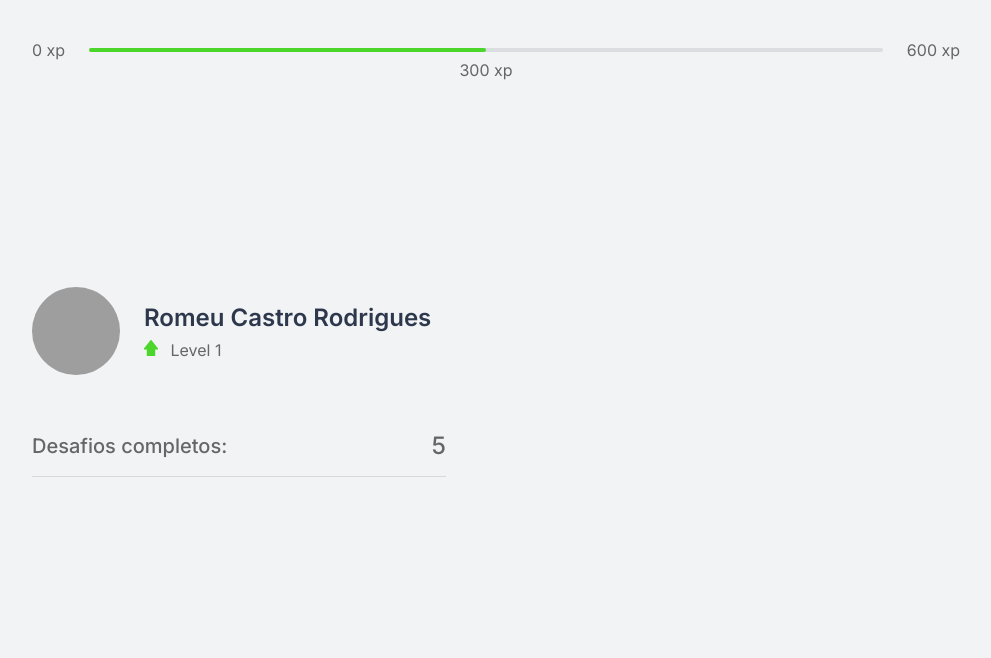
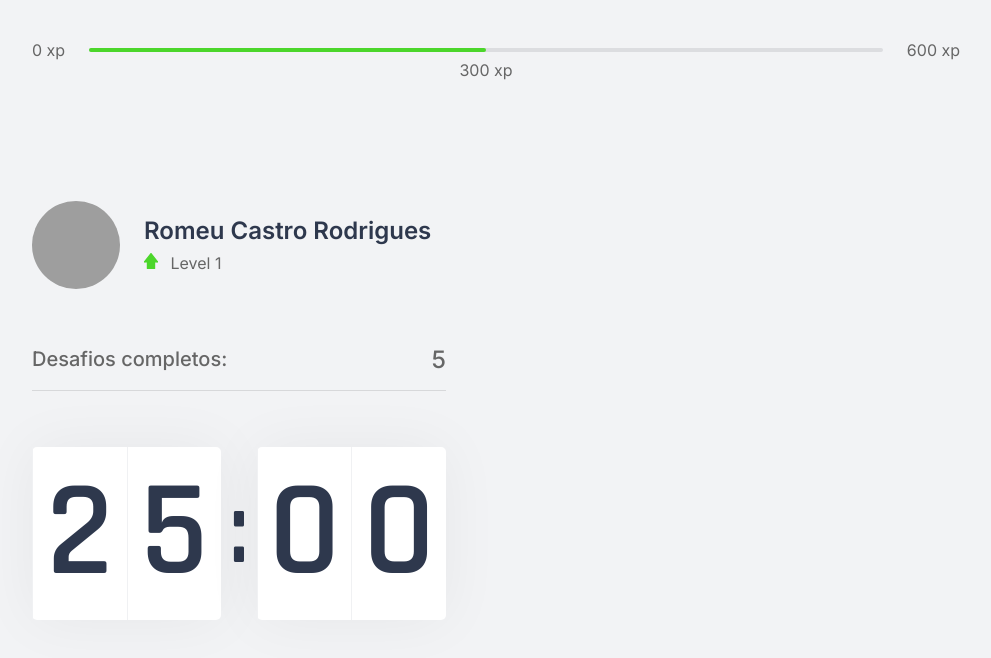
Before and after one commit to romeucr/moveit, a Next.js app: page / in a window 1280 px wide. Shown: the top 658 px of the page, without its empty margins (144-1135 px from the left). Built offline with nearby package versions, Linux system fonts and the light colour scheme; grey boxes are pictures that could not be loaded.

Commit message:
Countdown component

```diff
--- /dev/null
+++ b/src/components/Countdown.tsx
@@ -0,0 +1,17 @@
+import styles from '../styles/components/Countdown.module.css'
+
+export function Countdown() {
+   return (
+      <div className={styles.countdownContainer}>
+         <div>
+            <span>2</span>
+            <span>5</span>
+         </div>
+         <span>:</span>
+         <div>
+            <span>0</span>
+            <span>0</span>
+         </div>
+      </div>
+   )
+}
--- a/src/pages/index.tsx
+++ b/src/pages/index.tsx
@@ -1,5 +1,6 @@
 import Head from 'next/head'
 import { CompletedChallenges } from '../components/CompletedChallenges';
+import { Countdown } from '../components/CountDown';
 import { ExperienceBar } from "../components/ExperienceBar";
 import { Profile } from '../components/Profile';
 import styles from '../styles/pages/Home.module.css';
@@ -16,6 +17,7 @@
         <div>
           <Profile />
           <CompletedChallenges />
+          <Countdown />
         </div>
         <div>
 
--- /dev/null
+++ b/src/styles/components/Countdown.module.css
@@ -0,0 +1,36 @@
+.countdownContainer {
+   display: flex;
+   align-items: center;
+   font-family: Rajdhani;
+   font-weight: 600;
+   color: var(--title);
+}
+
+.countdownContainer > div {
+   flex: 1;
+   display: flex;
+   align-items: center;
+   justify-content: space-evenly;
+   background: var(--white);
+   box-shadow: 0 0 60px rgba(0, 0, 0, 0.05);
+   border-radius: 5px;
+   font-size: 8.5rem;
+   text-align: center;
+}
+
+.countdownContainer > div span {
+   flex: 1;
+}
+
+.countdownContainer > div span:first-of-type {
+   border-right: 1px solid #f0f1f3;
+}
+
+.countdownContainer > div span:first-of-type {
+   border-left: 1px solid #f0f1f3;
+}
+
+.countdownContainer > span {
+   font-size: 6.25rem;
+   margin: 0 0.5rem;
+}
```
